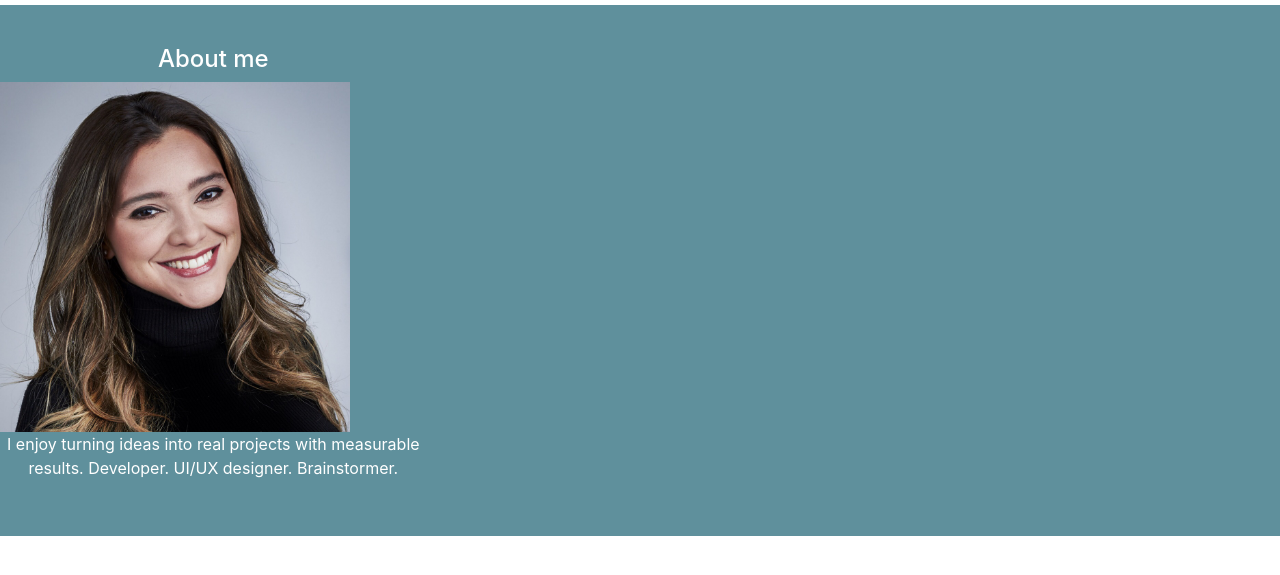
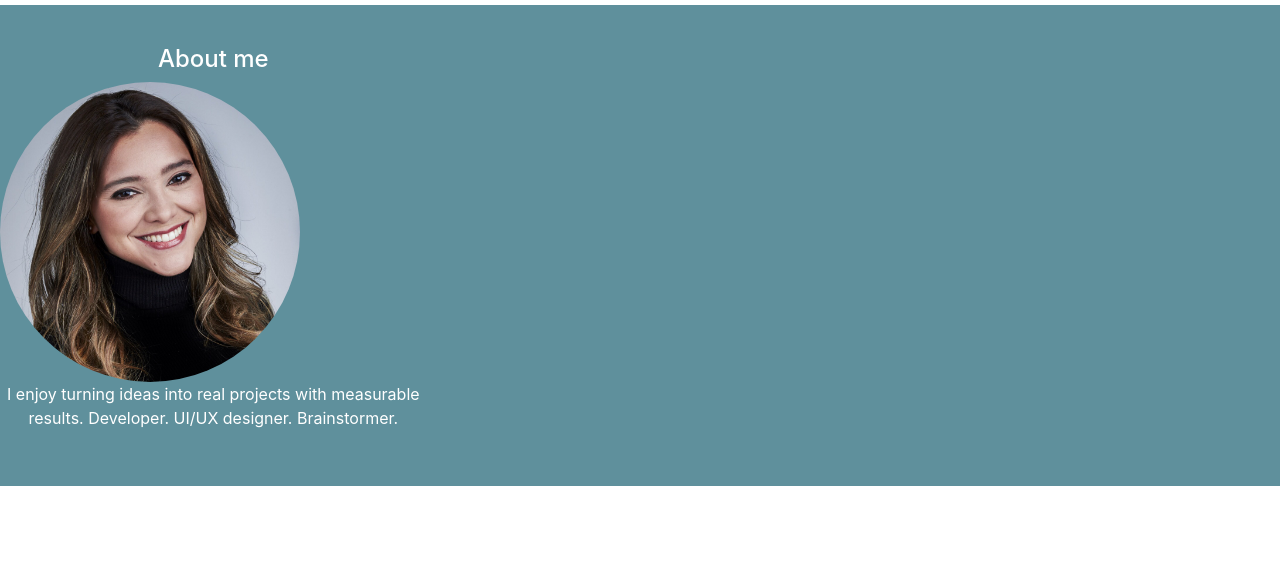
Before and after one commit to vaniborras/Bootstrap-Portfolio, a plain HTML site: page Bootstrap-Portolio/bootstrap test.html in a window 1280 px wide. Shown: the part 51-626 px from the top of the page. Drawn offline with nearby package versions, Linux system fonts and the light colour scheme.

Commit message:
update 2

```diff
--- a/Bootstrap-Portolio/bootstrap test.html
+++ b/Bootstrap-Portolio/bootstrap test.html
@@ -68,8 +68,8 @@
         <div class="col-md-4">
           <h4 class="text" ">About me</h4>
           <div class="row">
-          <img src="vanessa_borras.jpg" class="img-responsive img-circle margin" style="display:inline" alt="Bird" width="350" height="350">
-          <p class="text">I enjoy turning ideas into real projects with measurable results. Developer. UI/UX designer. Brainstormer.</p>
+          <img src="vanessa_borras.jpg" class="img-responsive rounded-circle" alt="Vanessa Borras" align="center" height="300px" width="300px">
+            <p class="text">I enjoy turning ideas into real projects with measurable results. Developer. UI/UX designer. Brainstormer.</p>
           </div>
         </div>
     </div>
```
